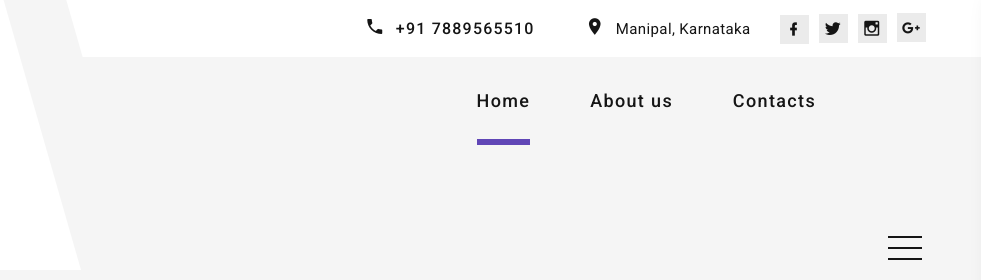
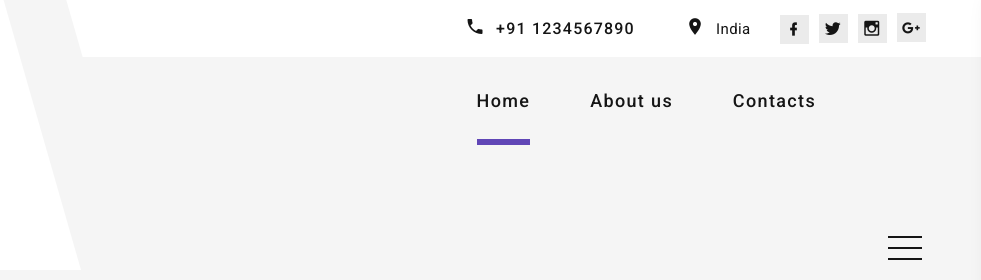
Before and after one commit to Anuj-1230/AGgRestraunt, a plain HTML site: page index.html in a window 1280 px wide. Shown: the top 280 px of the page, 299-1280 px from the left. Drawn offline with Linux system fonts and the light colour scheme; files whose address does not match are found by name.

Commit message:
Update index.html

```diff
--- a/index.html
+++ b/index.html
@@ -72,13 +72,13 @@
                       <li>
                         <div class="unit unit-spacing-xs">
                           <div class="unit-left"><span class="icon mdi mdi-phone"></span></div>
-                          <div class="unit-body"><a class="phone" href="tel:#">+91 7889565510</a></div>
+                          <div class="unit-body"><a class="phone" href="tel:#">+91 1234567890</a></div>
                         </div>
                       </li>
                       <li>
                         <div class="unit unit-spacing-xs">
                           <div class="unit-left"><span class="icon mdi mdi-map-marker"></span></div>
-                          <div class="unit-body"><a class="address" href="#">Manipal, Karnataka</a></div>
+                          <div class="unit-body"><a class="address" href="#">India</a></div>
                         </div>
                       </li>
                     </ul>
```
